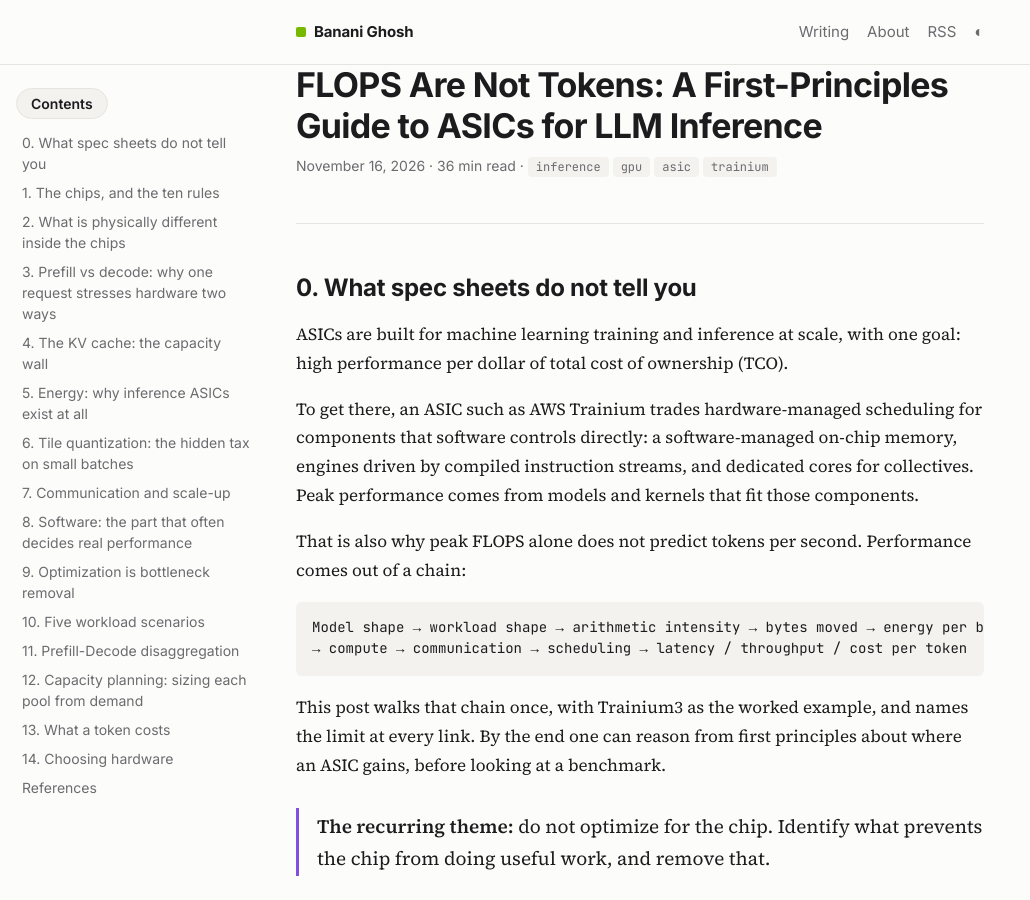
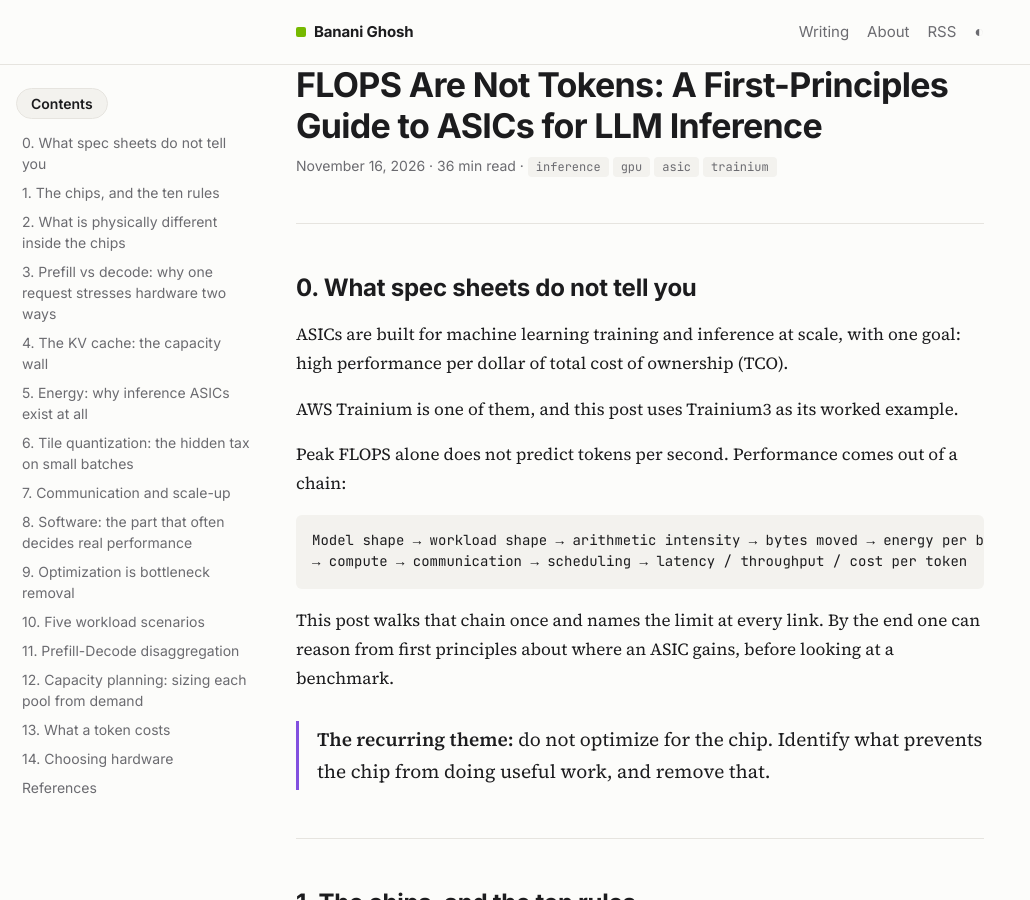
Before and after one commit to bananighosh/bananighosh.github.io, a Jekyll site: the page built from _posts/2026-11-16-flops-are-not-tokens.md, in a window 1280 px wide and 900 px high. Shown: the whole window, without its empty margins (0-1030 px from the left). Built offline with Jekyll 4.4.1, drawn with Linux system fonts in a browser that asks for light colours.

Commit message:
Intro: drop design-trade paragraph
Co-Authored-By: Claude Opus 5.5 <noreply@anthropic.com>
Claude-Session: https://claude.ai/code/session_01K2HJxVUv7i1duGErniTfDd

````diff
--- a/_posts/2026-11-16-flops-are-not-tokens.md
+++ b/_posts/2026-11-16-flops-are-not-tokens.md
@@ -19,16 +19,16 @@ math: false
 
 ASICs are built for machine learning training and inference at scale, with one goal: high performance per dollar of total cost of ownership (TCO).
 
-To get there, an ASIC such as AWS Trainium trades hardware-managed scheduling for components that software controls directly: a software-managed on-chip memory, engines driven by compiled instruction streams, and dedicated cores for collectives. Peak performance comes from models and kernels that fit those components.
+AWS Trainium is one of them, and this post uses Trainium3 as its worked example.
 
-That is also why peak FLOPS alone does not predict tokens per second. Performance comes out of a chain:
+Peak FLOPS alone does not predict tokens per second. Performance comes out of a chain:
 
 ```txt
 Model shape → workload shape → arithmetic intensity → bytes moved → energy per byte
 → compute → communication → scheduling → latency / throughput / cost per token
 ```
 
-This post walks that chain once, with Trainium3 as the worked example, and names the limit at every link. By the end one can reason from first principles about where an ASIC gains, before looking at a benchmark.
+This post walks that chain once and names the limit at every link. By the end one can reason from first principles about where an ASIC gains, before looking at a benchmark.
 
 <div class="pullquote" markdown="1">
 <b>The recurring theme:</b> do not optimize for the chip. Identify what prevents the chip from doing useful work, and remove that.
````
